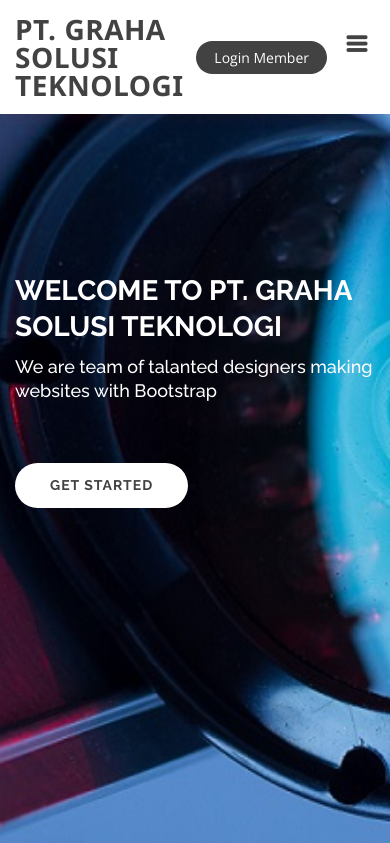
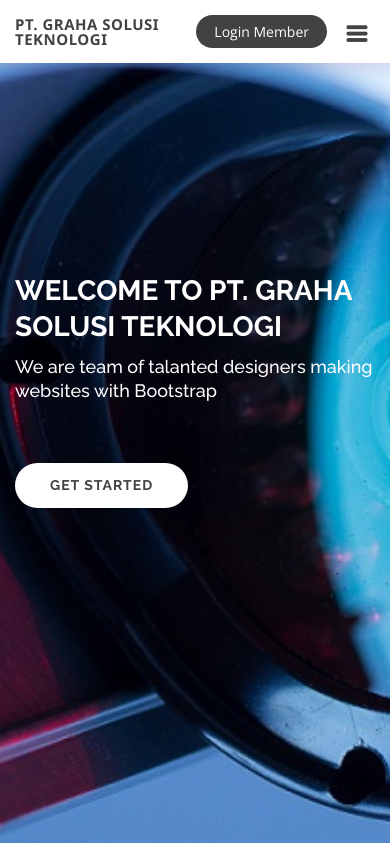
Before and after one commit to fajarfidhi/Website-GST, a CodeIgniter app: page /website-gst/ in a window 390 px wide. Shown: the top 843 px of the page. Run offline with CodeIgniter, Linux system fonts and the light colour scheme.

Commit message:
merubah style header

```diff
--- a/assets/front/css/style.css
+++ b/assets/front/css/style.css
@@ -219,6 +219,13 @@ h1, h2, h3, h4, h5, h6 {
   }
 }
 
+@media (max-width: 500px) {
+  #header .logo {
+    font-size: 15px;
+  }
+}
+
+
 /*--------------------------------------------------------------
 # Navigation Menu
 --------------------------------------------------------------*/
@@ -381,7 +388,7 @@ h1, h2, h3, h4, h5, h6 {
 .mobile-nav-toggle {
   position: fixed;
   right: 15px;
-  top: 30px;
+  top: 20px;
   z-index: 9998;
   border: 0;
   background: none;
```
